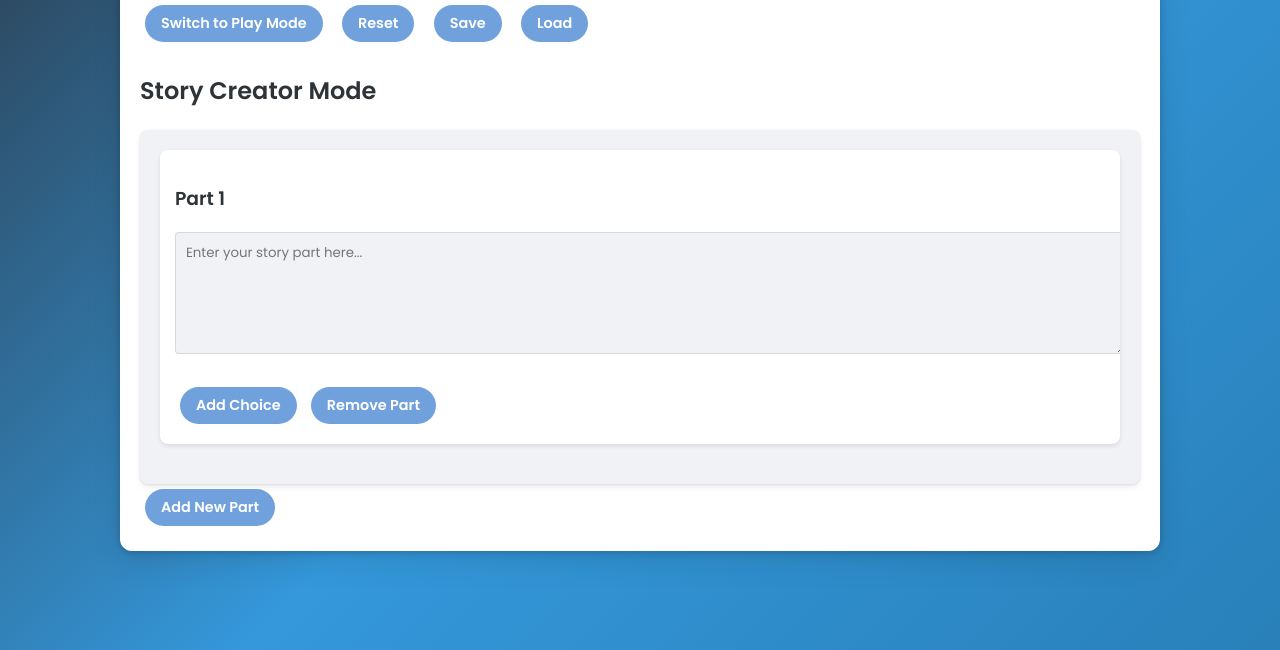
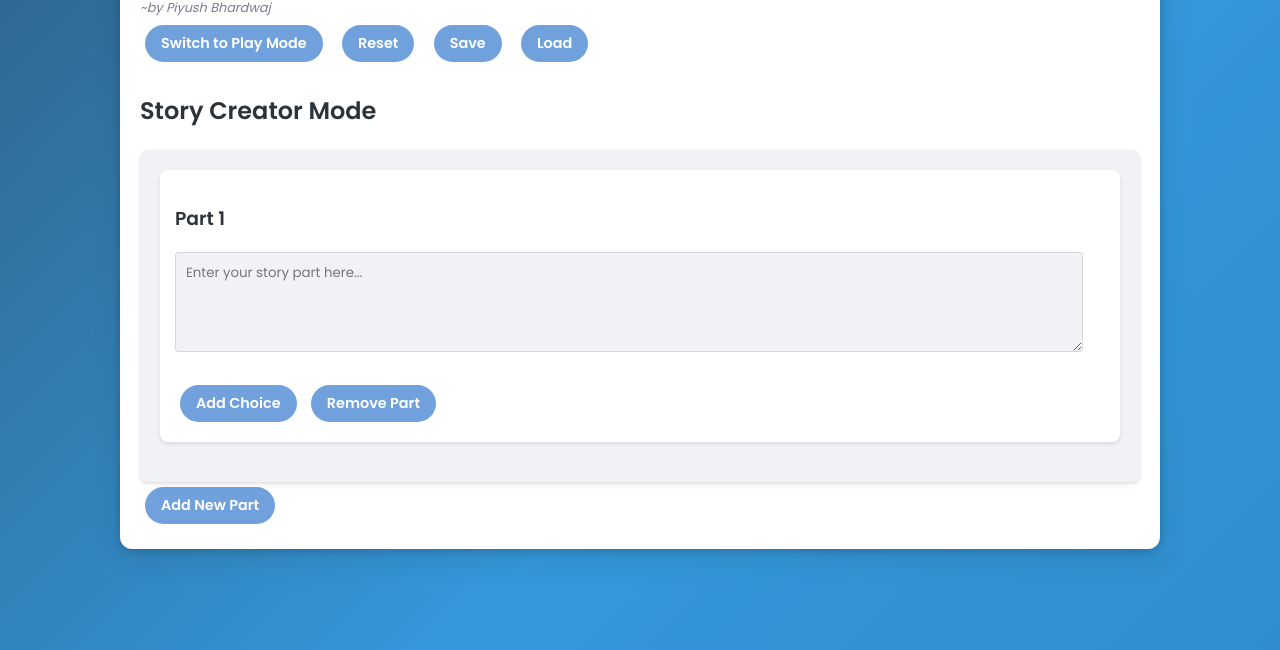
Before and after one commit to CyberGeek121/Talescaper, a plain HTML site: page index.html in a window 1280 px wide. Shown: the part 150-800 px from the top of the page. Drawn offline with Linux system fonts and the light colour scheme.

Commit message:
stylesheet.css

```diff
--- a/stylesheet.css
+++ b/stylesheet.css
@@ -12,6 +12,10 @@
   --brand-experiment-560: #4752c4;
   --progress-bar-color: #caced6;
   --background-modifier-accent: rgba(79,84,92,0.16);
+  --scrollbar-thin-thumb: rgba(79,84,92,0.3);
+  --scrollbar-thin-track: transparent;
+  --scrollbar-auto-thumb: rgba(79,84,92,0.3);
+  --scrollbar-auto-track: rgba(0,0,0,0.1);
 }
 
 .dark-mode {
@@ -26,6 +30,9 @@
   --brand-experiment-560: #5865f2;
   --progress-bar-color: #4f545c;
   --background-modifier-accent: rgba(79,84,92,0.32);
+  --scrollbar-thin-thumb: rgba(79,84,92,0.5);
+  --scrollbar-auto-thumb: rgba(79,84,92,0.5);
+  --scrollbar-auto-track: rgba(0,0,0,0.3);
 }
 
 body, html {
@@ -39,8 +46,22 @@ body, html {
   overflow-x: hidden;
 }
 
+/* Custom Scrollbar */
+::-webkit-scrollbar {
+  width: 8px;
+}
+
+::-webkit-scrollbar-thumb {
+  background-color: var(--scrollbar-auto-thumb);
+  border-radius: 4px;
+}
+
+::-webkit-scrollbar-track {
+  background-color: var(--scrollbar-auto-track);
+}
+
 .parallax {
-  height: 100vh;
+  height: 100%;
   overflow-x: hidden;
   overflow-y: auto;
   perspective: 1px;
@@ -57,9 +78,11 @@ body, html {
 .parallax__layer--back {
   transform: translateZ(-1px) scale(2);
   background: linear-gradient(135deg, #2c3e50, #3498db, #2980b9);
-  height: 100vh;
-  width: 100vw;
+  height: 200%;
+  width: 200%; /* Increased width to cover entire viewport */
+  left: -50%; /* Offset to center the background */
 }
+
 
 .dark-mode .parallax__layer--back {
   background: linear-gradient(135deg, #1a1a2e, #16213e, #0f3460);
@@ -68,9 +91,16 @@ body, html {
 .content-wrapper {
   position: relative;
   z-index: 1;
+  min-height: 100vh;
+  display: flex;
+  flex-direction: column;
+  justify-content: flex-start;
+  align-items: center;
+  padding: 20px;
 }
 
 .content {
+  width: 100%;
   max-width: 1000px;
   margin: 20px auto;
   padding: 20px;
@@ -253,7 +283,7 @@ body, html {
 }
 
 .part-text, .choice-input {
-  width: 100%;
+  width: calc(100% - 22px); /* Adjust width to account for padding and border */
   padding: 10px;
   margin-bottom: 10px;
   font-family: 'Poppins', sans-serif;
@@ -262,6 +292,7 @@ body, html {
   border: 1px solid var(--background-modifier-accent);
   border-radius: 4px;
   resize: vertical;
+  box-sizing: border-box; /* Include padding and border in element's total width and height */
 }
 
 .part-text {
@@ -297,7 +328,6 @@ h1 {
 }
 
 .author-container {
-  position: relative;
   text-align: right;
   margin-top: 10px;
 }
@@ -307,7 +337,6 @@ h1 {
   color: var(--text-muted);
   font-style: italic;
   text-decoration: none;
-  margin-left: 800px;
 }
 
 .author:hover {
@@ -321,11 +350,12 @@ h1 {
   right: 0;
   width: 250px;
   background-color: var(--background-secondary);
-  border: 1px rgba(0, 0, 0, 0.5);
+  border: 1px solid rgba(0, 0, 0, 0.1);
   border-radius: 5px;
   padding: 15px;
   z-index: 1;
   box-shadow: 0 2px 5px rgba(0,0,0,0.1);
+  text-align: left;
 }
 
 .author-preview.show {
@@ -341,6 +371,7 @@ h1 {
   font-size: 0.9em;
   line-height: 1.4;
   color: var(--text-muted);
+  text-align: left;
 }
 
 p {
```
